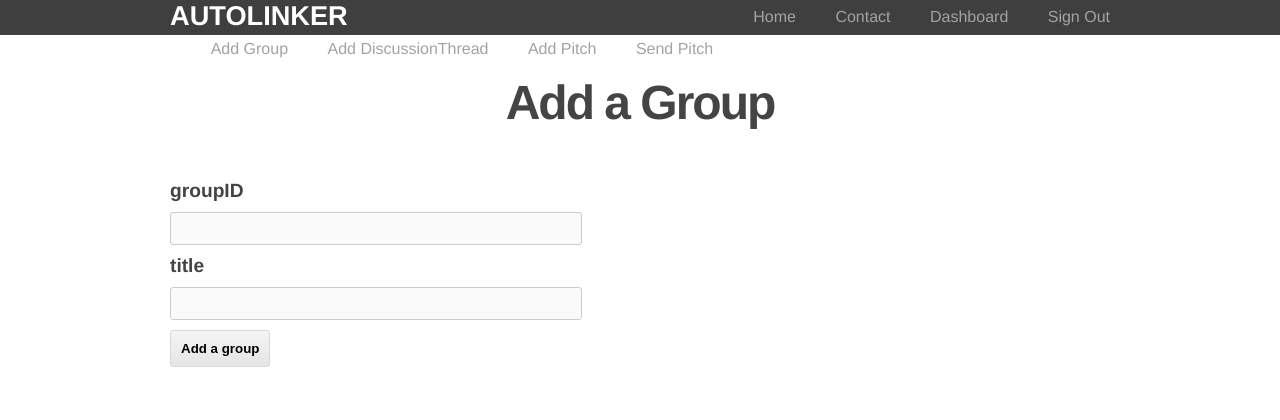
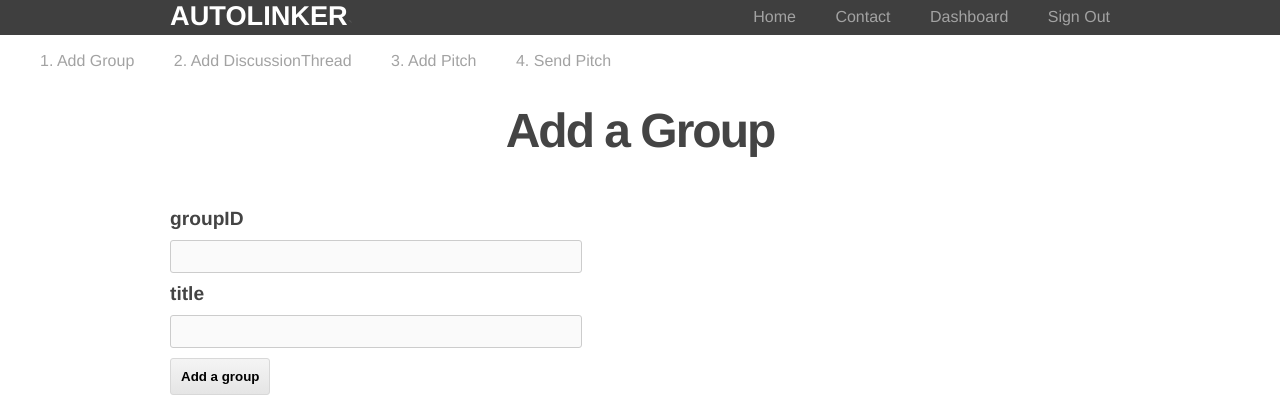
Before and after one commit to prafulfillment/linkedin-sales-tool, a Flask app: page /addGroup in a window 1280 px wide. Shown: the top 420 px of the page. Run offline with Flask 2, Linux system fonts and the light colour scheme; the visitor is signed in with stand-in values (Sample User, id 1); tables that the repository leaves empty hold one stand-in row (values such as "Sample post"); parts of the project's set-up code (start-up, migrations or seed data) failed here and were passed over.

Commit message:
navbar issue

```diff
--- a/linkedInSales/flaskApp/static/css/main.css
+++ b/linkedInSales/flaskApp/static/css/main.css
@@ -33,6 +33,10 @@ header h1.logo:hover {
 .container {
   width: 940px;
   margin: 0 auto;
+}
+
+.lowerContainer {
+  width: 940px;
 }
 
 div.jumbo {
@@ -75,6 +79,22 @@ h3 {
 }
 
 .menu li a {
+  color: #999;
+  text-decoration: none;
+}
+
+.lowerMenu {
+}
+
+.lowerMenu li {
+  display: inline;
+}
+
+.lowerMenu li + li {
+  margin-left: 35px;
+}
+
+.lowerMenu li a {
   color: #999;
   text-decoration: none;
 }
--- a/linkedInSales/flaskApp/templates/layout.html
+++ b/linkedInSales/flaskApp/templates/layout.html
@@ -21,20 +21,23 @@
           {% endif %}
         </ul>
       </nav>
+    </div>
+    <br />`
+    <div class="lowerContainer">
       <nav>
-        <ul class="menu">
+        <ul class="lowerMenu">
           {% if 'email' in session %}
-          <li><a href="{{ url_for('addGroup') }}">Add Group</a></li>
-          <li><a href="{{ url_for('addDiscussionThread') }}">Add DiscussionThread</a></li>
-          <li><a href="{{ url_for('addPitch') }}">Add Pitch</a></li>
-          <li><a href="{{ url_for('sendPitch') }}">Send Pitch</a></li>
+          <li><a href="{{ url_for('addGroup') }}">1. Add Group</a></li>
+          <li><a href="{{ url_for('addDiscussionThread') }}">2. Add DiscussionThread</a></li>
+          <li><a href="{{ url_for('addPitch') }}">3. Add Pitch</a></li>
+          <li><a href="{{ url_for('sendPitch') }}">4. Send Pitch</a></li>
           {% else %}
           {% endif %}
         </ul>
       </nav>
     </div>
   </header>
-
+    <br />
     <div class="container">
       {% block content %}
       {% endblock %}
```
